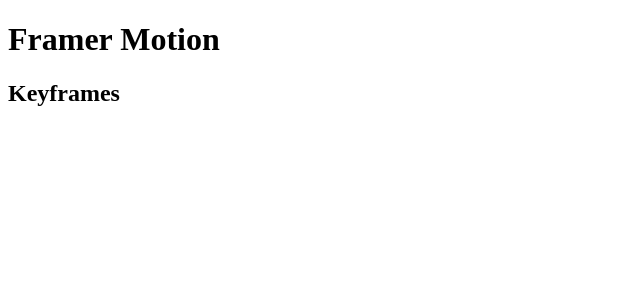
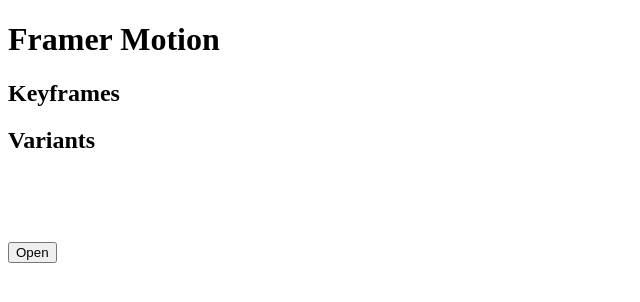
Before and after one commit to emanuelefavero/framer-motion, a Next.js app: page / in a window 1280 px wide. Shown: the top 302 px of the page, without its empty margins (0-640 px from the left). Built offline with nearby package versions, Linux system fonts and the light colour scheme.

Commit message:
add variants

```diff
--- a/app/page.tsx
+++ b/app/page.tsx
@@ -1,11 +1,20 @@
 'use client'
 
+import { useState } from 'react'
 import { motion } from 'framer-motion'
 
+const variants = {
+  open: { opacity: 1, x: 0 },
+  closed: { opacity: 0, x: '-100%' },
+}
+
 export default function Home() {
+  const [isOpen, setIsOpen] = useState(false)
+
   return (
     <>
       <h1 className='font-bold text-xl'>Framer Motion</h1>
+
       <h2>Keyframes</h2>
       <motion.div
         className='w-10 h-10 bg-indigo-500 rounded-full'
@@ -15,6 +24,24 @@
           borderRadius: ['20%', '20%', '50%', '50%', '20%'],
         }}
       />
+
+      <h2>Variants</h2>
+      <motion.nav
+        className='opacity-0 -translate-x-full'
+        animate={isOpen ? 'open' : 'closed'}
+        variants={variants}
+      >
+        <p>Item 1</p>
+        <p>Item 2</p>
+      </motion.nav>
+      <button
+        className='bg-indigo-600 text-white p-1'
+        onClick={() => {
+          setIsOpen(!isOpen)
+        }}
+      >
+        {isOpen ? 'Close' : 'Open'}
+      </button>
     </>
   )
 }
```
